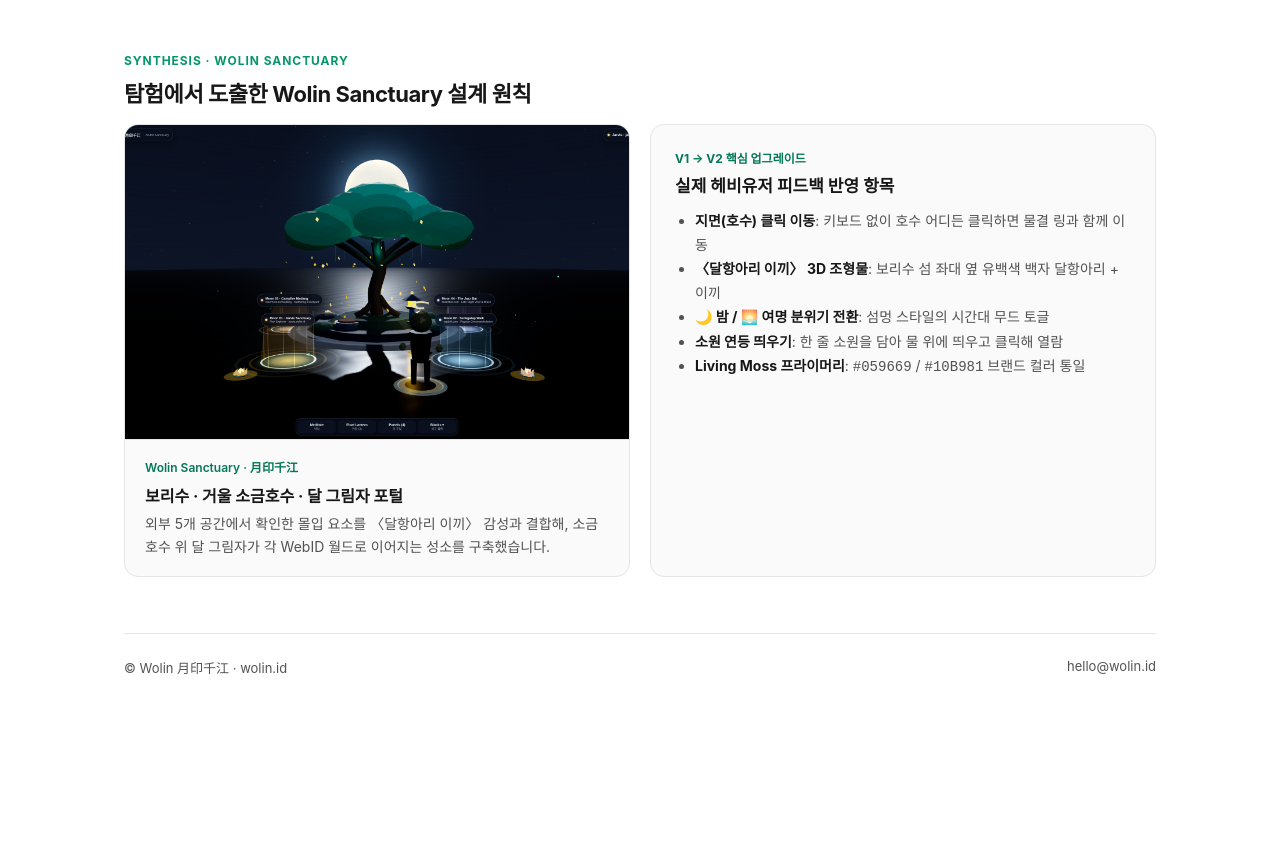
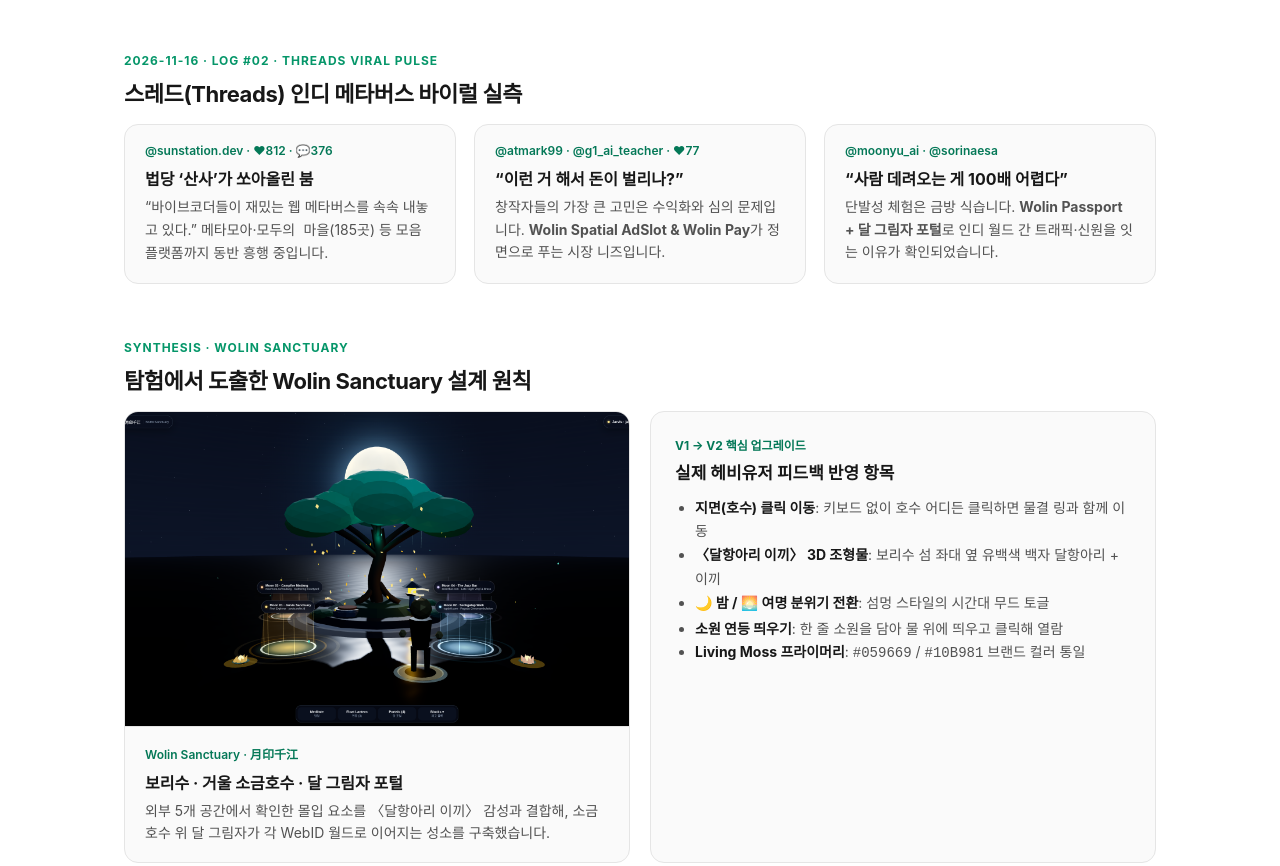
Before and after one commit to wolin-id/web, a plain HTML site: page journal.html in a window 1280 px wide. Shown: the part 749-1615 px from the top of the page. Before the commit the page ends 1522 px from the top, so only its background shows below. Drawn offline with Linux system fonts and the light colour scheme; a web font is replaced by a local one.

Commit message:
feat(journal): add Log #02 Threads Viral Pulse to /journal.html

```diff
--- a/journal.html
+++ b/journal.html
@@ -145,6 +145,34 @@
     </section>
 
     <section>
+      <p class="kicker">2026-11-16 · Log #02 · Threads Viral Pulse</p>
+      <h2>스레드(Threads) 인디 메타버스 바이럴 실측</h2>
+      <div class="grid-3">
+        <article class="card">
+          <div class="card-body">
+            <div class="meta">@sunstation.dev · ♥812 · 💬376</div>
+            <h3>법당 ‘산사’가 쏘아올린 붐</h3>
+            <p>“바이브코더들이 재밌는 웹 메타버스를 속속 내놓고 있다.” <code>메타모아</code>·<code>모두의 마을</code>(185곳) 등 모음 플랫폼까지 동반 흥행 중입니다.</p>
+          </div>
+        </article>
+        <article class="card">
+          <div class="card-body">
+            <div class="meta">@atmark99 · @g1_ai_teacher · ♥77</div>
+            <h3>“이런 거 해서 돈이 벌리나?”</h3>
+            <p>창작자들의 가장 큰 고민은 수익화와 심의 문제입니다. <strong>Wolin Spatial AdSlot &amp; Wolin Pay</strong>가 정면으로 푸는 시장 니즈입니다.</p>
+          </div>
+        </article>
+        <article class="card">
+          <div class="card-body">
+            <div class="meta">@moonyu_ai · @sorinaesa</div>
+            <h3>“사람 데려오는 게 100배 어렵다”</h3>
+            <p>단발성 체험은 금방 식습니다. <strong>Wolin Passport + 달 그림자 포털</strong>로 인디 월드 간 트래픽·신원을 잇는 이유가 확인되었습니다.</p>
+          </div>
+        </article>
+      </div>
+    </section>
+
+    <section>
       <p class="kicker">Synthesis · Wolin Sanctuary</p>
       <h2>탐험에서 도출한 Wolin Sanctuary 설계 원칙</h2>
       <div class="grid-2">
```
